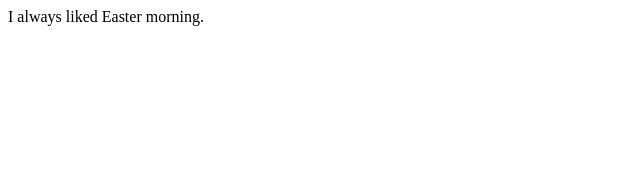
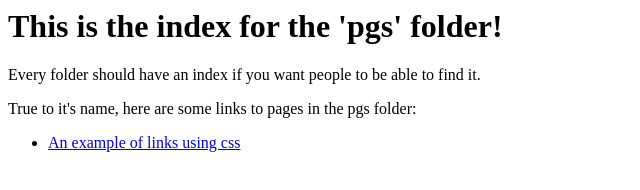
Before and after one commit to KoreaHaos/hello_haos_world, a plain HTML site: page pgs/index.html in a window 1280 px wide. Shown: the whole page, without its empty margins (0-640 px from the left). Drawn offline with Linux system fonts and the light colour scheme.

Commit message:
Setup index in pgs folder

```diff
--- a/pgs/index.html
+++ b/pgs/index.html
@@ -2,11 +2,15 @@
 <HTML>
    <HEAD>
       <TITLE>
-         Hidden Haos Links
+         Index for 'pgs' folder!
       </TITLE>
    </HEAD>
 <BODY>
-   <H1></H1>
-   <P>I always liked Easter morning.</P>
+   <H1>This is the index for the 'pgs' folder!</H1>
+   <P>Every folder should have an index if you want people to be able to find it.</P>
+   <P>True to it's name, here are some links to pages in the pgs folder:</P>
+   <ul>
+      <li><a href="hidden_haos_links.html">An example of links using css</a></li>
+   </ul>
 </BODY>
 </HTML>
```
Also changed, not shown: pgs/hidden_haos_links.html (added, +12 -0 lines).
